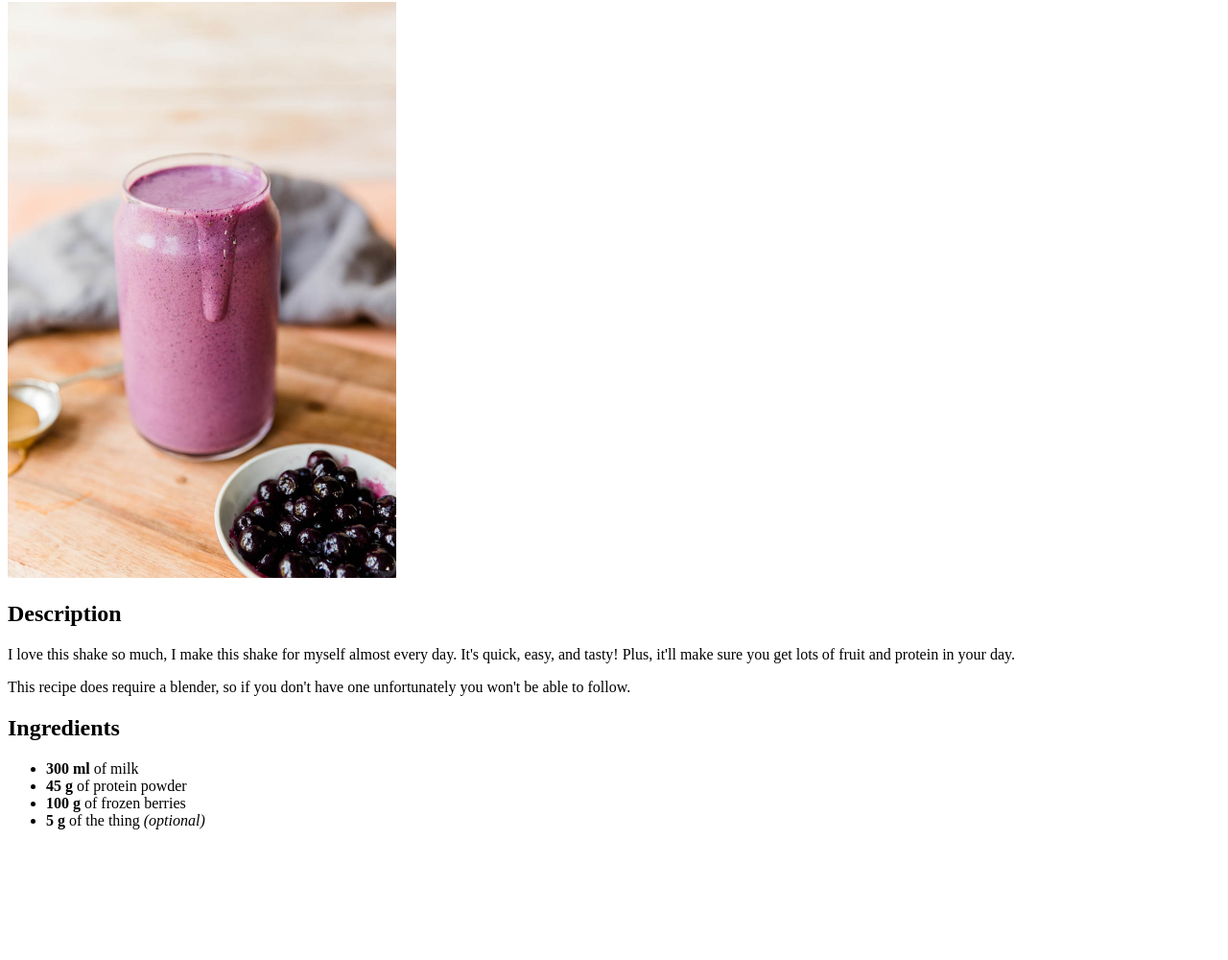
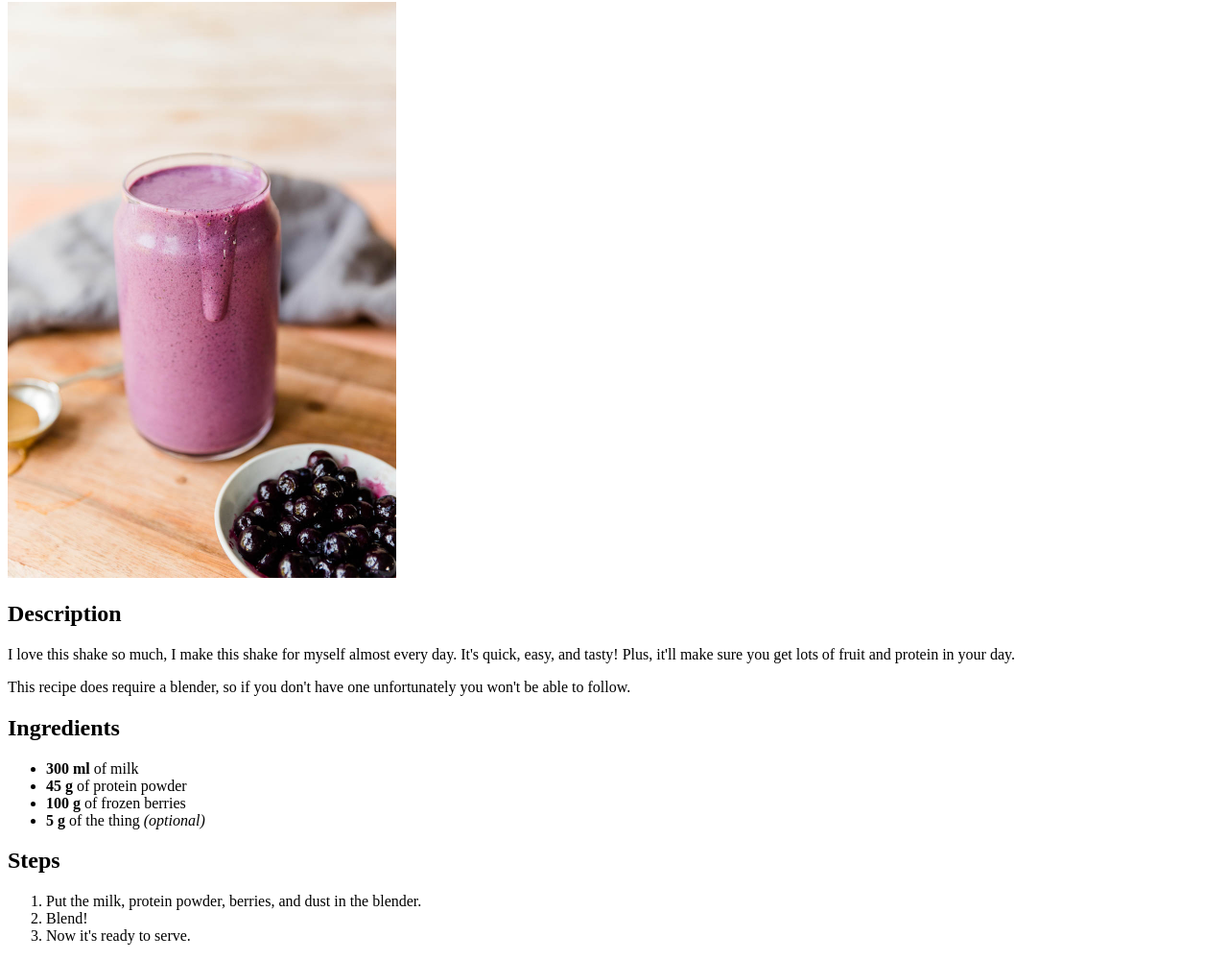
Before and after one commit to ldekoker/odin-recipes, a plain HTML site: page recipes/protein_shake.html in a window 1280 px wide. Shown: the part 78-1078 px from the top of the page at 96% size. Before the commit the page ends 958 px from the top, so only its background shows below. Drawn offline with Linux system fonts and the light colour scheme.

Commit message:
Finish berry smoothie recipe

```diff
--- a/recipes/protein_shake.html
+++ b/recipes/protein_shake.html
@@ -17,5 +17,11 @@
         <li><strong>100 g</strong> of frozen berries</li>
         <li><strong>5 g</strong> of the thing <i>(optional)</i></li>
     </ul>
+    <h2>Steps</h2>
+    <ol>
+        <li>Put the milk, protein powder, berries, and dust in the blender.</li>
+        <li>Blend!</li>
+        <li>Now it's ready to serve.</li>
+    </ol>
 </body>
 </html>
```
